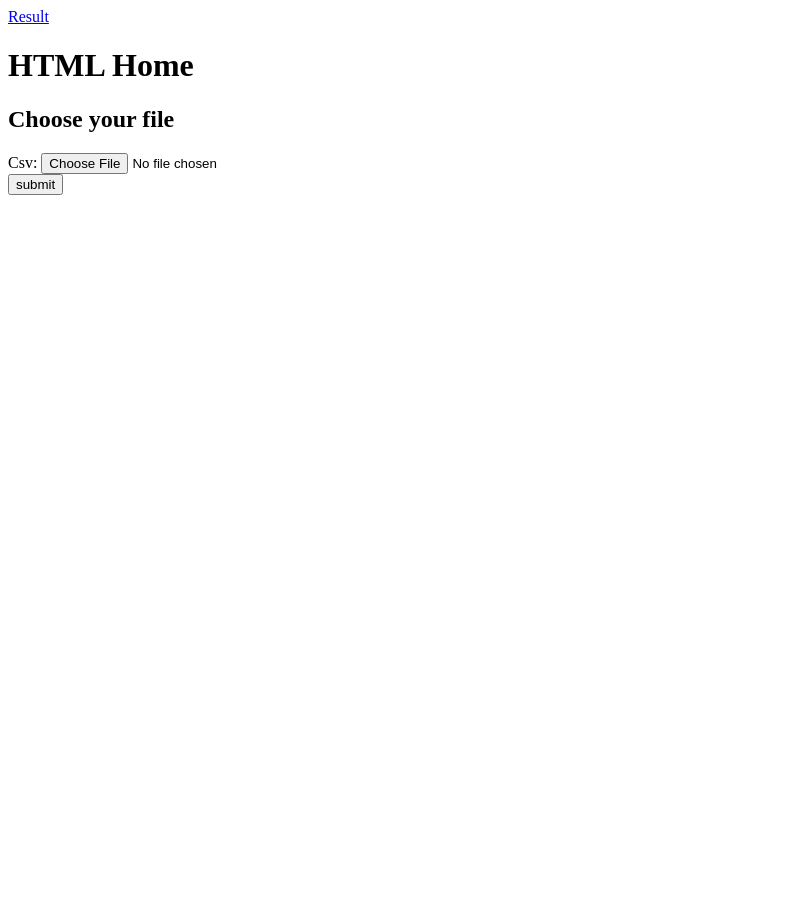
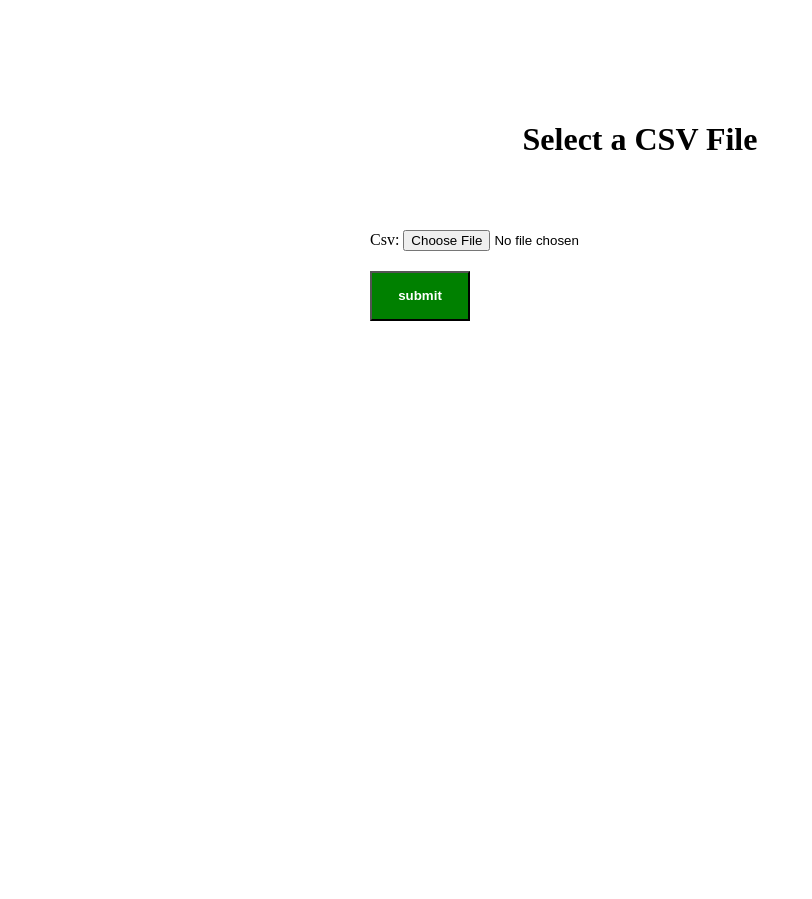
Before and after one commit to SourabGarg/django-csv-read, a Django app: page / in a window 1280 px wide. Shown: the top 899 px of the page, without its empty margins (0-812 px from the left). Before the commit the page ends 195 px from the top, so only its background shows below. Run offline with Django 5.2, Linux system fonts and the light colour scheme.

Commit message:
fix html and other small features

```diff
--- a/csv_read/forms.py
+++ b/csv_read/forms.py
@@ -9,3 +9,9 @@ class csv_form(forms.ModelForm):
         widgets = {
             'csv': forms.FileInput(attrs={'accept': '.csv'})
         }
+
+
+def delete_all_csv_files():
+    for csv_upload in CSVUpload.objects.all():
+        csv_upload.csv.delete()
+        csv_upload.delete()
--- a/csv_read/templates/csv_read/home.html
+++ b/csv_read/templates/csv_read/home.html
@@ -3,17 +3,36 @@
 <head>
     <meta charset="UTF-8">
     <title>Title</title>
+    <style>
+        body {
+            display: flex;
+            flex-direction: column;
+            align-items: center;
+            height: 100vh;
+            margin: 100px;
+        }
+        form {
+            margin-top:50px;
+            width: 50%;
+        }
+        .btn{
+            margin-top:20px;
+            color:white;
+            font-weight:600;
+            background-color:green;
+            width:100px;
+            height:50px;
+        }
+    </style>
 </head>
 <body>
-    <a href="result/">Result</a>
-    <h1>HTML Home</h1>
+    <h1>Select a CSV File</h1>
     <form method="post" enctype="multipart/form-data">
         {% csrf_token %}
-        <h2>Choose your file</h2>
         {{form}}
-        <input type="submit" value="submit">
+        <input type="submit" class="btn" value="submit">
 
-        {{ form.csv.errors }}
+        <!--{{ form.csv.errors }}-->
     </form>
 
 </body>
--- a/csv_read/urls.py
+++ b/csv_read/urls.py
@@ -21,5 +21,5 @@ from . import views
 urlpatterns = [
     path('admin/', admin.site.urls),
     path('', views.home),
-    path('result/', include("result.urls"), name='result')
+    path('result/', include("result.urls"))
 ]
--- a/csv_read/views.py
+++ b/csv_read/views.py
@@ -1,13 +1,14 @@
 from django.shortcuts import render, redirect
-from .forms import csv_form
+from .forms import csv_form, delete_all_csv_files
 
 
 def home(request):
     if request.method == 'POST':
+        delete_all_csv_files()
         form = csv_form(request.POST, request.FILES)
         if form.is_valid():
             form.save()
-            print("Done")
+            return redirect('result')
         else:
             context = {'form': form}
             return render(request, "csv_read/home.html", context)
--- /dev/null
+++ b/media/uploaded_csv/test_data.csv
@@ -0,0 +1,6 @@
+Name,Age,Salary
+Ram,21,40000
+Sham,22,10000000
+Gaurav,24,10000
+Sourab,21,13000
+Gita,12,3.33333E+12
--- a/result/models.py
+++ /dev/null
@@ -1,4 +0,0 @@
-from django.db import models
-
-
-# Create your models here.
--- a/result/templates/result/result.html
+++ b/result/templates/result/result.html
@@ -20,6 +20,7 @@
     </style>
 </head>
 <body>
+    <h1>Result of <span style="color:green;"> "{{ csv_file_name }}" </span></h1>
     <table border="1">
         <tr>
             <th>Column</th>
@@ -36,7 +37,7 @@
         </tr>
         {% endfor %}
     </table>
-    <h1>Scatter Plot: Age vs Salary</h1>
+    <h1>Graph of <span style="color:green;"> "{{ csv_file_name }}" </span> with <span style="color:blue;">Age vs Salary</span></h1>
     <div>
        <img src="{% static 'age_vs_salary_plot.png' %}" alt="Scatter Plot">
     </div>
--- a/result/urls.py
+++ b/result/urls.py
@@ -2,5 +2,5 @@ from django.urls import path
 from . import views
 
 urlpatterns = [
-    path('', views.result),
+    path('', views.result, name='result'),
 ]
--- a/result/views.py
+++ b/result/views.py
@@ -5,8 +5,8 @@ from django.shortcuts import render
 import matplotlib
 matplotlib.use('Agg')
 
+
 def result(request):
-    print("-----------")
     csv_uploads = CSVUpload.objects.all()
 
     csv_files = []
@@ -32,7 +32,8 @@ def result(request):
     plot_path = plots_folder + "/age_vs_salary_plot.png"
     plt.savefig(plot_path)
 
-    context = {'csv_files': csv_files,
+    csv_file_name = csv_files[0].split('/')[-1]
+    context = {'csv_file_name': csv_file_name,
                'numeric_stats': numeric_stats.to_dict(),
                'plot_path': plot_path}
     return render(request, "result/result.html", context)
```
Also changed, not shown: db.sqlite3, static/age_vs_salary_plot.png (deleted).
